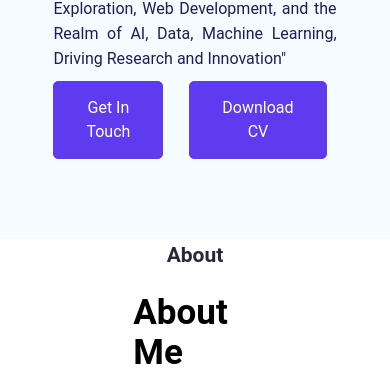
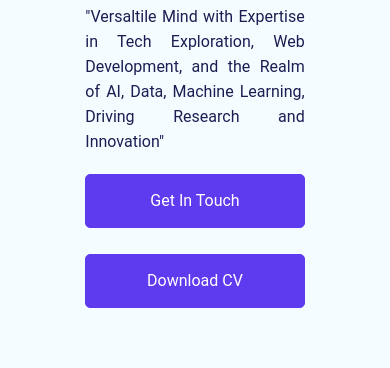
Before and after one commit to VulliVarsha/MyPortfolio, a React (Create React App) app: page / in a window 390 px wide. Shown: the part 387-755 px from the top of the page. Built offline with nearby package versions, Linux system fonts and the light colour scheme.

Commit message:
Update App.css

```diff
--- a/src/App.css
+++ b/src/App.css
@@ -244,8 +244,8 @@ h2 {
   display: flex;
 }
 .hero--section--img > img {
-  width: 80%;
-  height: 80%;
+  width: 100%;
+  height: 100%;
 }
 /* Hero Section Style Ends */
 
@@ -344,7 +344,7 @@ h2 {
 /* About Us */
 .about--section {
   display: grid;
-  padding: 133.3px ;
+  padding: 133.3px 80px;
   align-items: center;
   gap: 114.6px;
 }
@@ -587,6 +587,16 @@ input[type="checkbox"] {
     flex-direction: column-reverse;
     padding-bottom: 70px;
   }
+  .hero--section--buttons {
+    display: flex;
+    flex-direction: column;
+    align-items: center;
+    gap: 16px;
+    margin-top: 20px;
+  }
+  .hero--section--buttons button {
+    width: 100%;
+  }
   .hero--section--title,
   .hero--section-description,
   .footer--content {
@@ -621,11 +631,7 @@ input[type="checkbox"] {
   }
   .about--section {
     gap: 20px;
-    padding-top: 0;
-    padding-bottom: 0;
-  }
-  .testimonial--section--card {
-    padding: 25px;
+    padding: 0px 20px;
   }
   .hero--section--title,
   .skills--section--heading,
```
